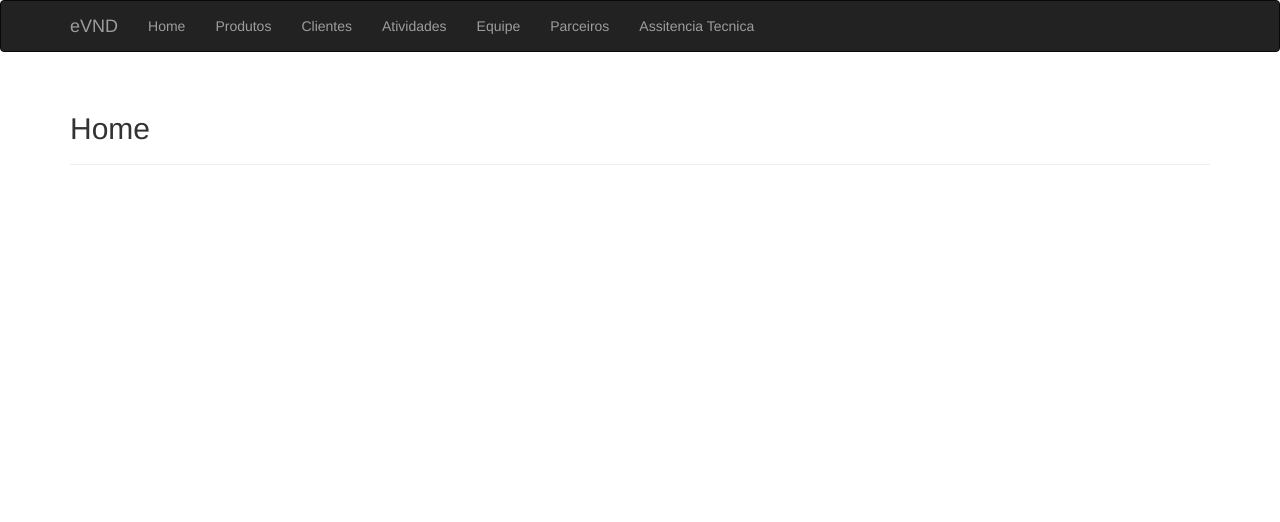
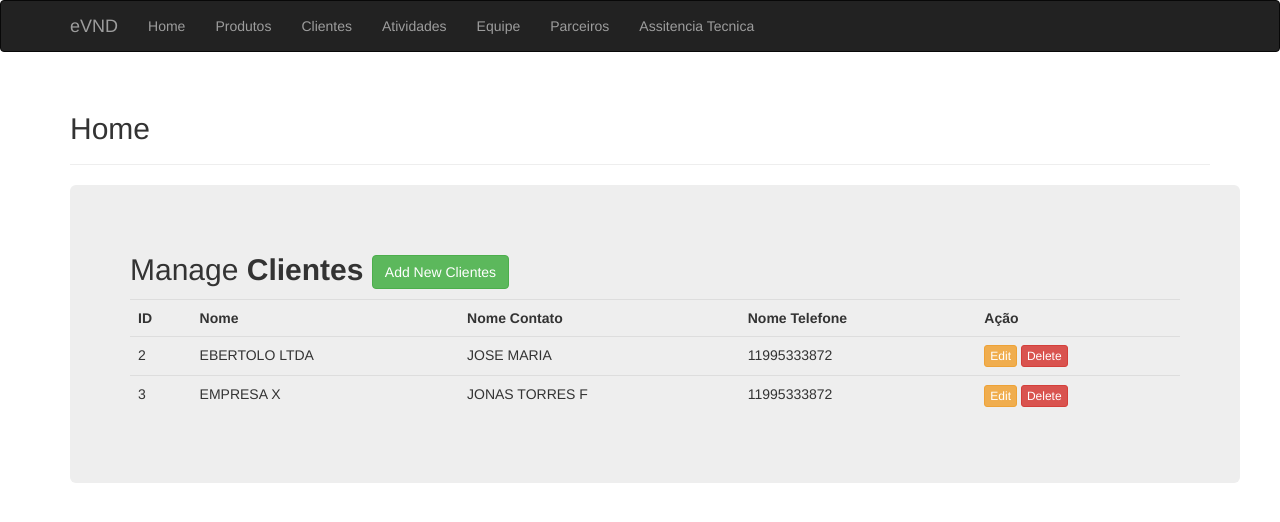
Before and after one commit to ebertolo/evnd, a Flask app: page / in a window 1280 px wide. Shown: the top 522 px of the page. Run offline with Flask 2, Linux system fonts and the light colour scheme; data comes from the database, SQL or seed files in the repository; both versions use the stored data as it was after the commit; some libraries are stand-ins or nearby versions.

Commit message:
crud clientes

```diff
--- a/app.py
+++ b/app.py
@@ -1,7 +1,7 @@
 import os
 from wtforms import StringField, SubmitField
 from wtforms.validators import DataRequired
-from flask import Flask, render_template, session, redirect, url_for, flash
+from flask import Flask, render_template, session, request, redirect, url_for, flash
 from flask_bootstrap import Bootstrap
 from flask_moment import Moment
 from flask_sqlalchemy import SQLAlchemy
@@ -19,6 +19,34 @@ db = SQLAlchemy(app)
 bootstrap = Bootstrap(app)
 moment = Moment(app)
 
+# Models
+class CustomerType(db.Model):
+    __tablename__ = "customer_types"
+    id = db.Column(db.Integer, primary_key=True)
+    description_short = db.Column(db.String(10), unique=True)
+    desciption_long = db.Column(db.String(50))
+    customers = db.relationship("Customer", backref="customertype", lazy='dynamic')
+
+    def __repr__(self):
+        return "<CustomerType %r>" % self.name
+
+
+class Customer(db.Model):
+    __tablename__ = "customers"
+    id = db.Column(db.Integer, primary_key=True)
+    name = db.Column(db.String(100), unique=True, index=True)
+    contact_name =  db.Column(db.String(50))
+    contact_phone =  db.Column(db.String(15))
+    tax_id = db.Column(db.String(20), unique=True)
+    customer_type_id = db.Column(db.Integer, db.ForeignKey("customer_types.id"))
+
+    def __init__(self, name, contact_name, contact_phone):
+        self.name = name
+        self.contact_name = contact_name
+        self.contact_phone = contact_phone
+
+    def __repr__(self):
+        return "<Customer %r>" % self.username
 
 
 # Forms
@@ -36,9 +64,52 @@ class CustomerTypeForm(FlaskForm):
 
 
 # Rotinas Principais
+# Index
 @app.route("/")
 def index():
-    return render_template("pages/index.html", page="Home")
+    all_data = Customer.query.all()
+    return render_template("pages/index.html", page="Home", employees = all_data)
+
+#Insert
+@app.route('/insert', methods = ['POST'])
+def insert():
+
+    if request.method == 'POST':
+        name = request.form['name']
+        contact_name = request.form['contact_name']
+        contact_phone = request.form['contact_phone']
+
+
+        my_data = Customer(name, contact_name, contact_phone)
+        db.session.add(my_data)
+        db.session.commit()
+
+        flash("Cliente cadastro com sucesso")
+        return redirect(url_for('index'))
+
+#Update
+@app.route('/update', methods = ['GET', 'POST'])
+def update():
+
+    if request.method == 'POST':
+        my_data = Customer.query.get(request.form.get('id'))
+        my_data.name = request.form['name']
+        my_data.contact_name = request.form['contact_name']
+        my_data.contact_phone = request.form['contact_phone']
+        db.session.commit()
+
+        flash("Cliente atualizado com sucesso.")
+        return redirect(url_for('index'))
+
+#Delete
+@app.route('/delete/<id>/', methods = ['GET', 'POST'])
+def delete(id):
+    my_data = Customer.query.get(id)
+    db.session.delete(my_data)
+    db.session.commit()
+
+    flash("Employee Deleted Successfully")
+    return redirect(url_for('index'))
 
 @app.route("/product/<name>")
 def product(name):
--- a/templates/pages/index.html
+++ b/templates/pages/index.html
@@ -6,4 +6,121 @@
 <div class="page-header">
     <h2>{{page}}</h2>
 </div>
+
+<div class="container">
+    <div class="row">
+        <div class="col md-12">
+
+            <div class="jumbotron p-3">
+
+                <h2>Manage <b>Clientes</b>  <button type="button"  class="btn btn-success float-right"
+                data-toggle="modal" data-target="#mymodal">Add New Clientes</button>
+                </h2>
+
+                <table class="table table-hover table-dark">
+                    <tr>
+                        <th>ID</th>
+                        <th>Nome</th>
+                        <th>Nome Contato</th>
+                        <th>Nome Telefone</th>
+                        <th>Ação</th>
+                    </tr>
+
+                   {% for row in employees %}
+                    <tr>
+                        <td>{{row.id}}</td>
+                        <td>{{row.name}}</td>
+                        <td>{{row.contact_name}}</td>
+                        <td>{{row.contact_phone}}</td>
+                        <td>
+                            <a href="/update/{{row.id}}" class="btn btn-warning btn-xs" data-toggle="modal" data-target="#modaledit{{row.id}}">Edit</a>
+                            <a href="/delete/{{row.id}}" class="btn btn-danger btn-xs" onclick="return confirm('Are You Sure To Delete ?')">Delete</a>
+                        </td>
+                    </tr>
+
+
+                <!-- Modal Edit Employee-->
+                <div id="modaledit{{row.id}}" class="modal fade" role="dialog">
+                    <div class="modal-dialog">
+
+                        <div class="modal-content">
+                            <div class="modal-header">
+                                <h4 class="modal-title">Update Information</h4>
+                            </div>
+
+                            <div class="modal-body">
+
+                                <form action="{{url_for('update')}}" method="POST">
+
+                                    <div class="form-group">
+                                        <label>Nome:</label>
+                                        <input type="hidden"  name="id" value="{{row.id}}">
+                                        <input type="text" class="form-control" name="name" value="{{row.name}}">
+                                    </div>
+
+                                    <div class="form-group">
+                                        <label>Nome Contato:</label>
+                                        <input type="text" class="form-control" name="contact_name" value="{{row.contact_name}}">
+                                    </div>
+
+                                    <div class="form-group">
+                                        <label>Phone:</label>
+                                        <input type="text" class="form-control" name="contact_phone" value="{{row.contact_phone}}">
+                                    </div>
+
+                                    <div class="form-group">
+                                        <button class="btn btn-primary" type="submit">Update</button>
+                                    </div>
+                                </form>
+                            </div>
+
+
+                            <div class="modal-footer">
+                                <button type="button" class="btn btn-secondary" data-dismiss="modal">Close</button>
+                            </div>
+                        </div>
+                    </div>
+                </div>
+                {% endfor %}
+                </table>
+            </div>
+
+            <!-- Modal Add Employee-->
+            <div id="mymodal" class="modal fade" role="dialog">
+                <div class="modal-dialog">
+                    <div class="modal-content">
+                        <div class="modal-header">
+                            <h4 class="modal-title">Add Cliente</h4>
+                        </div>
+
+                        <div class="modal-body">
+                            <form action="{{url_for('insert')}}" method="POST">
+                                <div class="form-group">
+                                    <label>Nome:</label>
+                                    <input type="text" class="form-control" name="name" required="1">
+                                </div>
+
+                                <div class="form-group">
+                                    <label>Nome Contato:</label>
+                                    <input type="text" class="form-control" name="contact_name" required="1">
+                                </div>
+                                <div class="form-group">
+                                    <label>Fone de Contato:</label>
+                                    <input type="number" class="form-control" name="contact_phone" required="1">
+                                </div>
+                                <div class="form-group">
+                                    <button class="btn btn-primary" type="submit">Add Employee</button>
+                                </div>
+                            </form>
+                        </div>
+
+                        <div class="modal-footer">
+                            <button type="button" class="btn btn-secondary" data-dismiss="modal">Close</button>
+                        </div>
+                    </div>
+                </div>
+            </div>
+        </div>
+    </div>
+</div>
 {% endblock %}
```
Also changed, not shown: data.sqlite (added).
